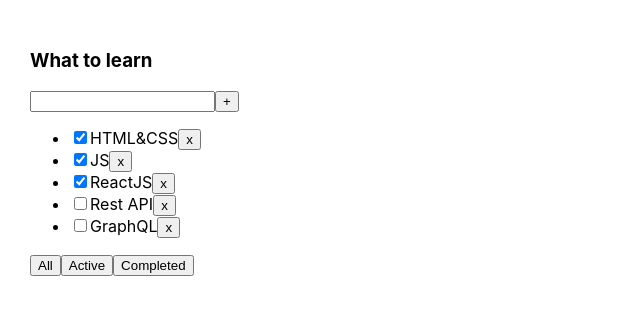
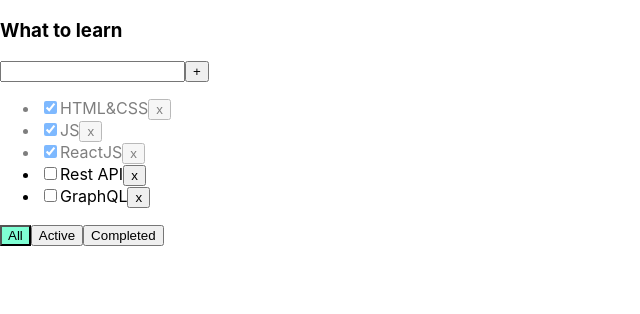
Before and after one commit to Aleksandr-mvp/todolist, a React (Create React App) app: page / in a window 1280 px wide. Shown: the top 314 px of the page, without its empty margins (0-640 px from the left). Built offline with nearby package versions, Linux system fonts and the light colour scheme.

Commit message:
added refactoring error

```diff
--- a/src/App.tsx
+++ b/src/App.tsx
@@ -1,18 +1,17 @@
 import React, {useState} from 'react';
 import './App.css';
-import {Todolist} from './Todolist';
-import { v1 } from 'uuid';
+import {Todolist} from './components/Todolist/Todolist';
+import {v1} from 'uuid';
 
 export type FilterValuesType = "all" | "active" | "completed";
 
 function App() {
-
     let [tasks, setTasks] = useState([
-        { id: v1(), title: "HTML&CSS", isDone: true },
-        { id: v1(), title: "JS", isDone: true },
-        { id: v1(), title: "ReactJS", isDone: true },
-        { id: v1(), title: "Rest API", isDone: false },
-        { id: v1(), title: "GraphQL", isDone: false },
+        {id: v1(), title: "HTML&CSS", isDone: true},
+        {id: v1(), title: "JS", isDone: true},
+        {id: v1(), title: "ReactJS", isDone: true},
+        {id: v1(), title: "Rest API", isDone: false},
+        {id: v1(), title: "GraphQL", isDone: false},
     ]);
 
     function removeTask(id: string) {
@@ -21,9 +20,14 @@
     }
 
     function addTask(title: string) {
-        let task = { id: v1(), title: title, isDone: false };
+        let task = {id: v1(), title: title, isDone: false};
         let newTasks = [task, ...tasks];
         setTasks(newTasks);
+    }
+
+    const changeCheckBoxStatus = (id: string, value: boolean) => {
+        setTasks(tasks.map(m => m.id === id ? {...m, isDone: value} : m))
+        console.log(value)
     }
 
     let [filter, setFilter] = useState<FilterValuesType>("all");
@@ -31,27 +35,28 @@
     let tasksForTodolist = tasks;
 
     if (filter === "active") {
-        tasksForTodolist = tasks.filter(t => t.isDone === true);
+        tasksForTodolist = tasks.filter(t => t.isDone)
     }
     if (filter === "completed") {
-        tasksForTodolist = tasks.filter(t => t.isDone === false);
+        tasksForTodolist = tasks.filter(t => !t.isDone)
     }
 
     function changeFilter(value: FilterValuesType) {
         setFilter(value);
     }
 
-
-
     return (
-        <div className="App">
+        <div>
             <Todolist title="What to learn"
                       tasks={tasksForTodolist}
                       removeTask={removeTask}
                       changeFilter={changeFilter}
-                      addTask={addTask} />
+                      addTask={addTask}
+                      changeCheckBoxStatus={changeCheckBoxStatus}
+                      filter={filter}
+            />
         </div>
-    );
+    )
 }
 
 export default App;
--- a/src/Todolist.tsx
+++ /dev/null
@@ -1,58 +0,0 @@
-import React, {ChangeEvent, KeyboardEvent, useState} from 'react';
-//import s from './InputButton.module.css';
-import {FilterValuesType} from './App';
-import {Button} from "./components/Button";
-import {FullInput} from "./components/FullInput";
-import {Input} from "./components/Input";
-
-
-type TaskType = {
-    id: string
-    title: string
-    isDone: boolean
-}
-
-type PropsType = {
-    title: string
-    tasks: Array<TaskType>
-    removeTask: (taskId: string) => void
-    changeFilter: (value: FilterValuesType) => void
-    addTask: (title: string) => void
-}
-
-export function Todolist(props: PropsType) {
-
-    let [title, setTitle] = useState("")
-
-    const onAllClickHandler = () => props.changeFilter("all");
-    const onActiveClickHandler = () => props.changeFilter("active");
-    const onCompletedClickHandler = () => props.changeFilter("completed");
-
-    const addTaskHandler = () => {
-        props.addTask(title);
-        setTitle('');
-    }
-
-    return <div>
-        <h3>{props.title}</h3>
-
-        <Input title={title} setTitle={setTitle} addTask={props.addTask}/>
-        <Button name={'+'} callback={() => addTaskHandler()} />
-        <ul>
-            {props.tasks.map(t => {
-                const onClickHandler = () => props.removeTask(t.id)
-                return <li key={t.id}>
-                    <input type="checkbox" checked={t.isDone}/>
-                    <span>{t.title}</span>
-                    <button onClick={onClickHandler}>x</button>
-                </li>
-            })
-            }
-        </ul>
-        <div>
-            <button onClick={onAllClickHandler}>All</button>
-            <button onClick={onActiveClickHandler}>Active</button>
-            <button onClick={onCompletedClickHandler}>Completed</button>
-        </div>
-    </div>
-}
--- a/src/components/Input.tsx
+++ b/src/components/Input/Input.tsx
@@ -1,5 +1,5 @@
 import React, {ChangeEvent, KeyboardEvent} from 'react';
-import {FilterValuesType} from "../App";
+import {FilterValuesType} from "../../App";
 
 type PropsType = {
     title: string
--- /dev/null
+++ b/src/components/TasksMap/TasksMap.module.css
@@ -0,0 +1,3 @@
+.isDone {
+    opacity: 0.5;
+}
--- /dev/null
+++ b/src/components/TasksMap/TasksMap.tsx
@@ -0,0 +1,26 @@
+import React from 'react';
+import styles from './TasksMap.module.css'
+import {TaskType} from "../Todolist/Todolist";
+
+type PropsType = {
+    tasks: Array<TaskType>
+    onChangeCheckbox: (tID: string, value: boolean) => void
+    onClickHandler: (tID: string) => void
+}
+
+export const TasksMap = ({tasks, onChangeCheckbox, onClickHandler, ...props}: PropsType) => {
+    return (
+        <ul>
+            {
+                tasks.map(t => {
+                    return <li key={t.id} className={t.isDone ? styles.isDone : ''}>
+                        <input type="checkbox" checked={t.isDone}
+                               onChange={(event) => onChangeCheckbox(t.id, event.currentTarget.checked)}/>
+                        <span>{t.title}</span>
+                        <button onClick={(event) => onClickHandler(t.id) }>x</button>
+                    </li>
+                })
+            }
+        </ul>
+    )
+}
--- /dev/null
+++ b/src/components/Todolist/Todolist.module.css
@@ -0,0 +1,15 @@
+.error {
+    border: red 3px solid;
+}
+
+.errorMessage {
+    color: red;
+}
+
+.activeFilter {
+    background-color: aquamarine;
+}
+
+.isDone {
+    opacity: 0.5;
+}
--- /dev/null
+++ b/src/components/Todolist/Todolist.tsx
@@ -0,0 +1,84 @@
+import React, {ChangeEvent, KeyboardEvent, useState} from 'react';
+import styles from './Todolist.module.css'
+import {FilterValuesType} from '../../App';
+import {TasksMap} from "../TasksMap/TasksMap";
+
+
+
+export type TaskType = {
+    id: string
+    title: string
+    isDone: boolean
+}
+
+type PropsType = {
+    title: string
+    tasks: Array<TaskType>
+    removeTask: (taskId: string) => void
+    changeFilter: (value: FilterValuesType) => void
+    addTask: (title: string) => void
+    changeCheckBoxStatus: (tID: string, value: boolean) => void
+    filter: FilterValuesType
+}
+
+export function Todolist(props: PropsType) {
+
+    let [title, setTitle] = useState("")
+    let [error, setError] = useState(false)
+
+    const addTask = () => {
+        if (title.trim() !== '') {
+            props.addTask(title.trim());
+            setTitle("");
+        } else {
+            setError(true)
+        }
+    }
+
+    const onChangeHandler = (e: ChangeEvent<HTMLInputElement>) => {
+        setError(false)
+        setTitle(e.currentTarget.value)
+    }
+
+    const onKeyPressHandler = (e: KeyboardEvent<HTMLInputElement>) => {
+        if (e.key === 'Enter') {
+            addTask();
+        }
+    }
+
+    const onAllClickHandler = () => props.changeFilter("all");
+    const onActiveClickHandler = () => props.changeFilter("active");
+    const onCompletedClickHandler = () => props.changeFilter("completed");
+
+    const onChangeCheckbox = (tID: string, value: boolean) => {
+        props.changeCheckBoxStatus(tID, value)
+    }
+
+    const onClickHandler = (tID: string) => {
+        props.removeTask(tID)
+    }
+
+    return <div>
+        <h3>{props.title}</h3>
+        <div>
+            <input value={title}
+                   onChange={ onChangeHandler }
+                   onKeyPress={ onKeyPressHandler }
+                   className={error ? styles.error : ''}
+            />
+            <button onClick={addTask}>+</button>
+            { error && <div className={styles.errorMessage}>Title is required!</div> }
+        </div>
+        <TasksMap tasks={props.tasks}
+                  onChangeCheckbox={onChangeCheckbox}
+                  onClickHandler={onClickHandler}/>
+        <div>
+            <button className={props.filter === 'all' ? styles.activeFilter: ''}
+                    onClick={ onAllClickHandler }>All</button>
+            <button className={props.filter === 'active' ? styles.activeFilter: ''}
+                    onClick={ onActiveClickHandler }>Active</button>
+            <button className={props.filter === 'completed' ? styles.activeFilter: ''}
+                    onClick={ onCompletedClickHandler }>Completed</button>
+        </div>
+    </div>
+}
```
Also changed, not shown: src/components/Button/Button.tsx (renamed from src/components/Button.tsx), src/components/InputButton.module.css (deleted), src/logo.svg (deleted).
